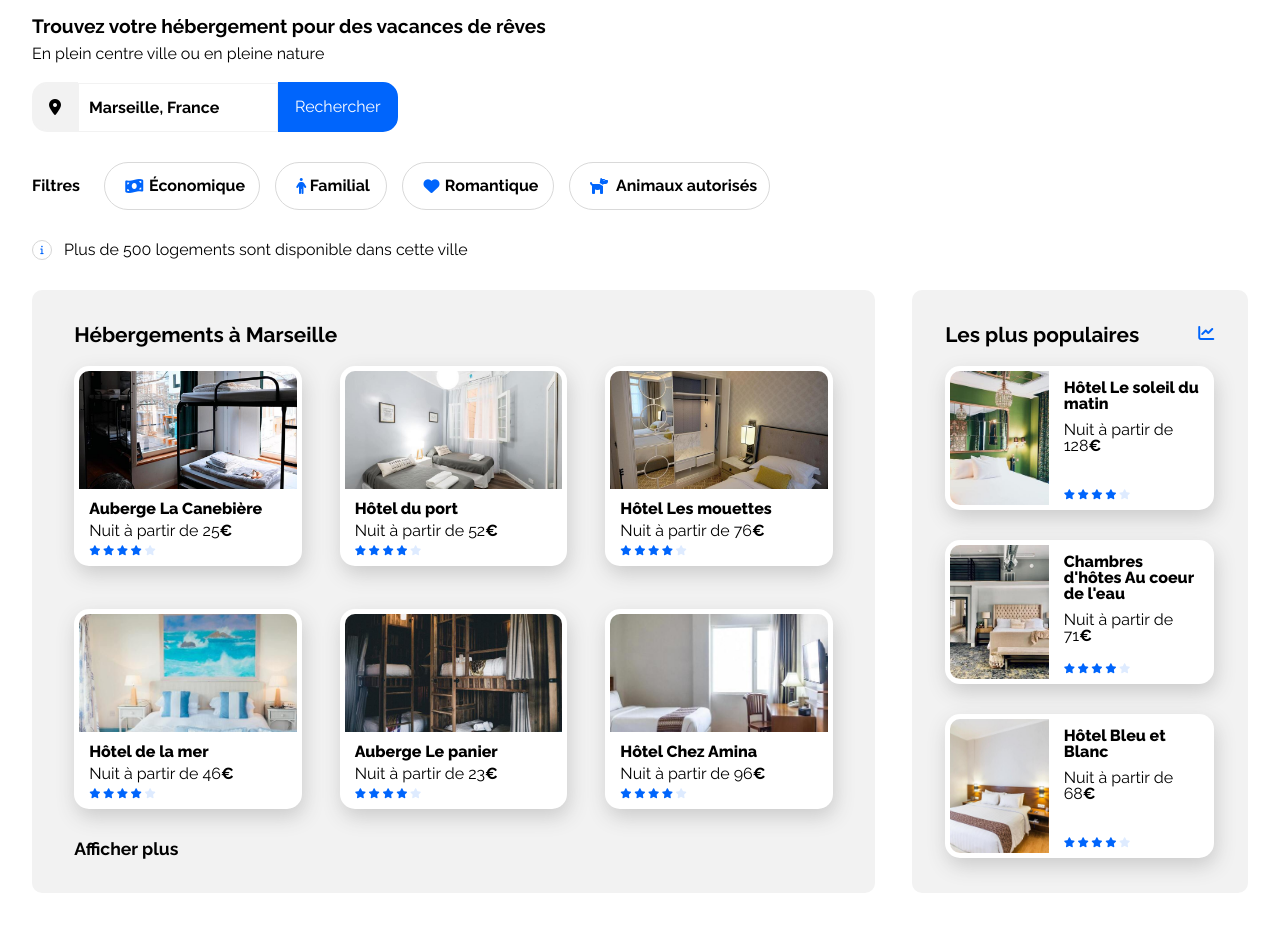
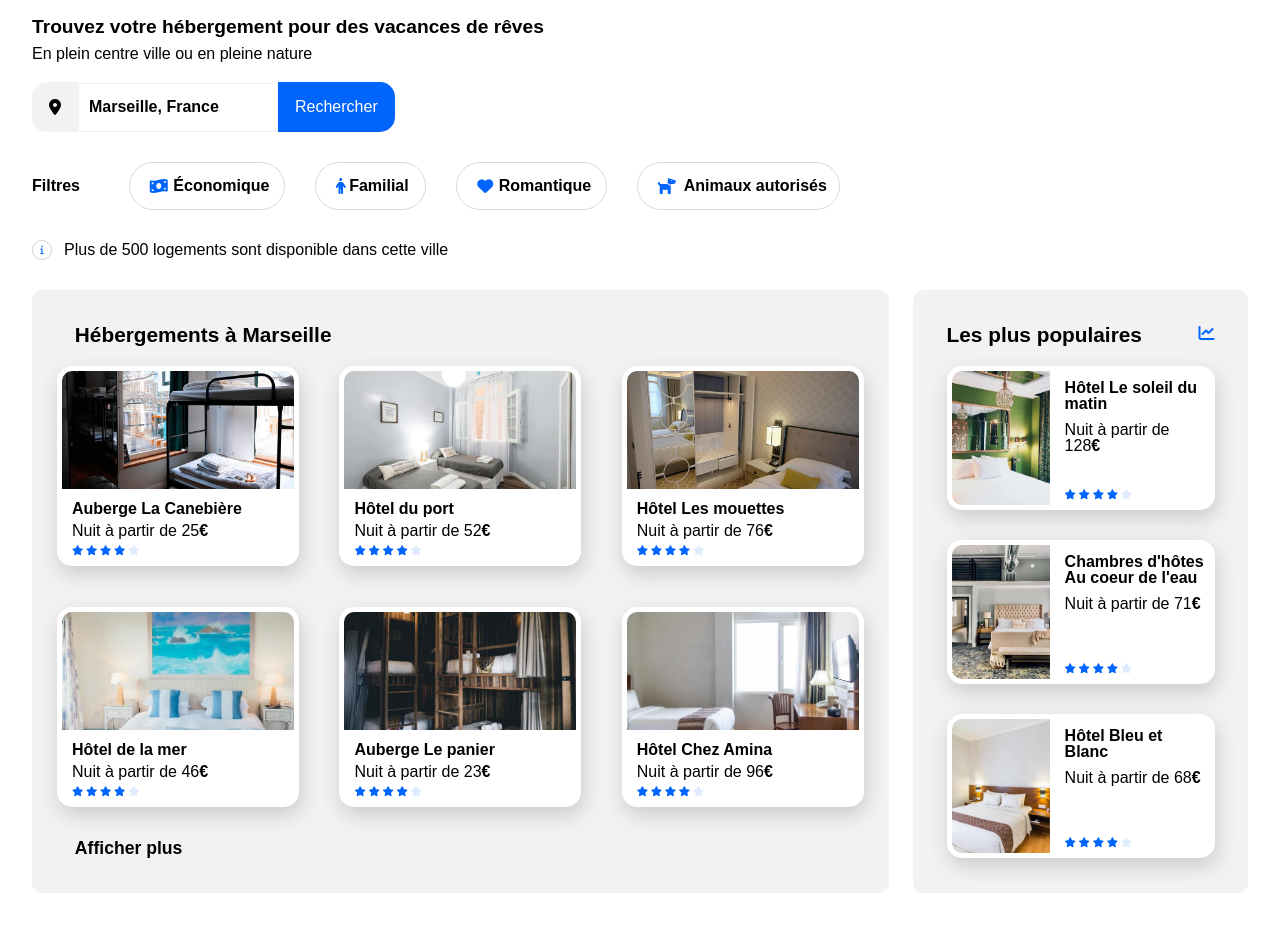
Before and after one commit to Neordan/projet-Booki, a plain HTML site: page index.html in a window 1280 px wide. Shown: the part 82-1019 px from the top of the page. Drawn offline with Linux system fonts and the light colour scheme; a web font is replaced by a local one.

Commit message:
Amélioration du css

```diff
--- a/main.css
+++ b/main.css
@@ -137,20 +137,19 @@ form i.search {
 
 .filter {
   width: 100%;
-  gap: 2%;
+  gap: 4%;
 }
 
 .filter-group {
   display: flex;
   flex-wrap: wrap;
   align-content: space-between;
-  gap: 15px;
+  gap: 30px;
   width: 100%;
 }
 
 .btn-filter {
   display: flex;
-  justify-content: space-between;
   align-items: center;
   gap: 5%;
   padding: 15px 20px;
@@ -220,7 +219,7 @@ i {
 #second-container {
   display: flex;
   justify-content: space-between;
-  gap: 3%;
+  gap: 2%;
   margin-bottom: 50px;
 
 }
@@ -239,7 +238,6 @@ article {
   align-items: center;
   gap: 10px;
   flex-basis: 1;
-  min-width: 670px;
 }
 
 .home h2,
@@ -264,17 +262,15 @@ h2 {
   display: flex;
   justify-content: space-between;
   flex-wrap: wrap;
-  width: 90%;
-  margin: auto;
+  padding: 0 25px;
   flex-basis: 83%;
-  row-gap: 7%;
-  margin: 0 0;
+  row-gap: 6%;
 }
 
 .card-home {
   width: 30%;
   height: 200px;
-  min-width: 200px;
+  min-width: 195px;
   padding: 5px;
   border-radius: 15px;
   background-color: #fff;
@@ -429,21 +425,24 @@ li {
     margin: auto;
   }
 
+  .btn-filter {
+    gap: 5%;
+  }
+
   #second-container {
     display: flex;
     flex-direction: column;
     justify-content: space-between;
     gap: 35px;
+
   }
 
 .cards-home {
-    gap: 30px;
+  width: 90%;
+  padding: 0;
+  /* row-gap: 3%; */
+  gap: 30px;
   }
-
-  /* .cards-home {
-    align-items: center;
-    flex-grow: 2;
-  } */
 
   .info-home {
     margin: 0 5px 0 5px;
@@ -469,7 +468,6 @@ li {
     flex-direction: row;
     justify-content: space-between;
     width: 90%;
-    /* height: 180px; */
     margin: 10px 0;
     gap: 20px;
   }
@@ -488,9 +486,6 @@ li {
 
   .city {
     height: 20%;
-  }
-
-  #third-container {
   }
 
   footer {
@@ -587,6 +582,7 @@ li {
   }
 
   .btn-filter {
+    gap: 3%;
     width: 47%;
     justify-content: start;
   }
@@ -605,9 +601,7 @@ li {
 
   .home {
     background: none;
-  }
-
-  .cards-pop {
+    padding: 0 0;
   }
 
   .cards-home,
@@ -631,6 +625,10 @@ li {
     width: 100%;
   }
 
+  .cards-pop {
+    margin-top: 10px;
+  }
+
   .cards-activity {
     margin: 30px auto;
     gap: 30px;
```
Also changed, not shown: assets/fonts/Raleway-VariableFont_wght.ttf (deleted).
